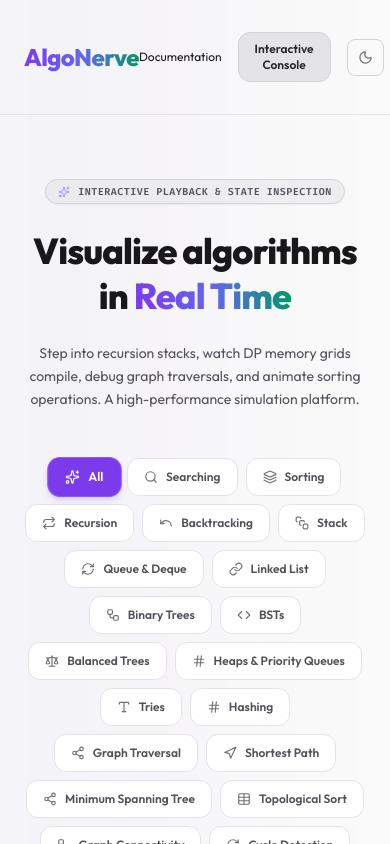
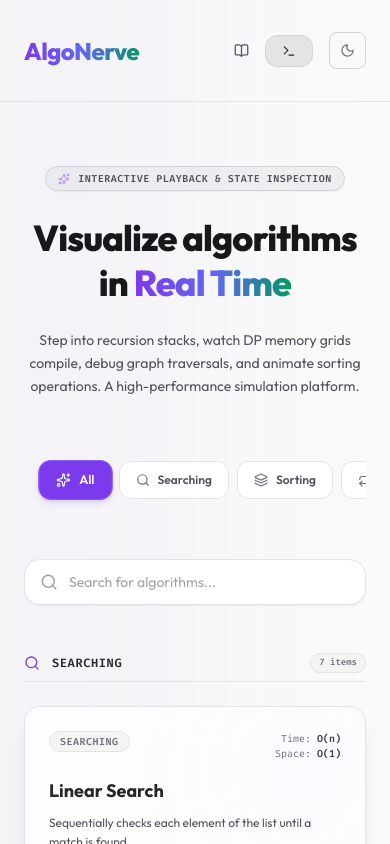
Before and after one commit to ProfessorAuggie/AlgoNerve, a React (Vite) app: page / in a window 390 px wide. Shown: the top 844 px of the page. Built offline with nearby package versions, Linux system fonts and the light colour scheme.

Commit message:
style: optimize layout and SVG scaling for phone/mobile screens

```diff
--- a/src/pages/DocumentationPage.tsx
+++ b/src/pages/DocumentationPage.tsx
@@ -63,9 +63,10 @@
         <div className="flex items-center gap-4">
           <button
             onClick={() => setConsoleOpen(true)}
-            className="bg-zinc-200 hover:bg-zinc-300 dark:bg-zinc-900 dark:hover:bg-zinc-800 border border-zinc-300 dark:border-zinc-800 text-zinc-800 dark:text-zinc-300 font-semibold text-xs py-2 px-4 rounded-xl transition-all duration-300"
+            className="bg-zinc-200 hover:bg-zinc-300 dark:bg-zinc-900 dark:hover:bg-zinc-800 border border-zinc-300 dark:border-zinc-800 text-zinc-800 dark:text-zinc-300 font-semibold text-xs py-2 px-4 rounded-xl transition-all duration-300 flex items-center"
           >
-            Interactive Console
+            <span className="hidden sm:inline">Interactive Console</span>
+            <Terminal size={14} className="sm:hidden" />
           </button>
           <ThemeToggle />
         </div>
--- a/src/pages/HomePage.tsx
+++ b/src/pages/HomePage.tsx
@@ -32,7 +32,9 @@
   Activity,
   Shuffle,
   Brain,
-  Workflow
+  Workflow,
+  Terminal,
+  BookOpen
 } from 'lucide-react';
 import { ThemeToggle } from '../controls/ThemeToggle';
 
@@ -120,15 +122,17 @@
         <div className="flex items-center gap-4">
           <Link
             to="/documentation"
-            className="text-xs text-zinc-555 hover:text-zinc-900 dark:text-zinc-400 dark:hover:text-white transition-colors"
+            className="text-xs text-zinc-600 dark:text-zinc-400 hover:text-zinc-900 dark:hover:text-white transition-colors flex items-center"
           >
-            Documentation
+            <span className="hidden sm:inline">Documentation</span>
+            <BookOpen size={15} className="sm:hidden" />
           </Link>
           <button
             onClick={() => setConsoleOpen(true)}
-            className="bg-zinc-200 hover:bg-zinc-300 dark:bg-zinc-900 dark:hover:bg-zinc-800 border border-zinc-300 dark:border-zinc-800 text-zinc-800 dark:text-zinc-300 font-semibold text-xs py-2 px-4 rounded-xl transition-all duration-300"
+            className="bg-zinc-200 hover:bg-zinc-300 dark:bg-zinc-900 dark:hover:bg-zinc-800 border border-zinc-300 dark:border-zinc-800 text-zinc-800 dark:text-zinc-300 font-semibold text-xs py-2 px-4 rounded-xl transition-all duration-300 flex items-center"
           >
-            Interactive Console
+            <span className="hidden sm:inline">Interactive Console</span>
+            <Terminal size={14} className="sm:hidden" />
           </button>
           <ThemeToggle />
         </div>
@@ -155,7 +159,7 @@
         </p>
 
         {/* Category Filters */}
-        <div className="flex flex-wrap items-center justify-center gap-2 mb-8 max-w-5xl">
+        <div className="w-full flex md:flex-wrap items-center justify-start md:justify-center gap-2 mb-8 overflow-x-auto md:overflow-visible pb-3 md:pb-0 scrollbar-none px-4 md:px-0 max-w-5xl">
           {categories.map((cat) => {
             const Icon = cat.icon;
             const isSelected = activeCategory === cat.key;
--- a/src/pages/VisualizerPage.tsx
+++ b/src/pages/VisualizerPage.tsx
@@ -23,7 +23,7 @@
 import { GraphInput } from '../inputs/GraphInput';
 import { DPInput } from '../inputs/DPInput';
 
-import { ChevronLeft, HelpCircle } from 'lucide-react';
+import { ChevronLeft, HelpCircle, BookOpen, Terminal } from 'lucide-react';
 
 
 export const VisualizerPage: React.FC = () => {
@@ -233,16 +233,18 @@
           </div>
           <Link
             to="/documentation"
-            className="text-xs text-zinc-500 hover:text-zinc-700 dark:text-zinc-400 dark:hover:text-white transition-colors"
+            className="text-xs text-zinc-500 hover:text-zinc-700 dark:text-zinc-400 dark:hover:text-white transition-colors flex items-center"
             title="Open Documentation"
           >
-            Documentation
+            <span className="hidden sm:inline">Documentation</span>
+            <BookOpen size={15} className="sm:hidden" />
           </Link>
           <button
             onClick={() => setConsoleOpen(true)}
-            className="bg-zinc-200 hover:bg-zinc-300 dark:bg-zinc-900 dark:hover:bg-zinc-800 border border-zinc-300 dark:border-zinc-800 text-zinc-800 dark:text-zinc-300 font-semibold text-xs py-1.5 px-3 rounded-lg transition-all duration-300"
+            className="bg-zinc-200 hover:bg-zinc-300 dark:bg-zinc-900 dark:hover:bg-zinc-800 border border-zinc-300 dark:border-zinc-800 text-zinc-800 dark:text-zinc-300 font-semibold text-xs py-1.5 px-3 rounded-lg transition-all duration-300 flex items-center"
           >
-            Interactive Console
+            <span className="hidden sm:inline">Interactive Console</span>
+            <Terminal size={14} className="sm:hidden" />
           </button>
           <HelpCircle size={15} className="text-zinc-500 hover:text-zinc-700 dark:text-zinc-500 dark:hover:text-zinc-300 cursor-pointer transition-colors" />
           <ThemeToggle />
--- a/src/visualizers/GraphView.tsx
+++ b/src/visualizers/GraphView.tsx
@@ -40,7 +40,7 @@
   return (
     <div className="w-full h-full flex flex-col items-center justify-between p-4 bg-white/80 dark:bg-zinc-900/40 rounded-xl border border-zinc-200 dark:border-zinc-800/80 backdrop-blur-sm transition-colors duration-300">
       <div className="relative w-full flex-1 min-h-[350px] flex items-center justify-center overflow-x-auto overflow-y-hidden select-none scrollbar-none">
-        <svg viewBox="0 0 650 300" className="w-full h-full min-w-[550px] max-w-[650px] overflow-visible">
+        <svg viewBox="0 0 650 300" className="w-full h-full max-w-[650px] overflow-visible">
           {/* Arrow markers for directed graphs */}
           <defs>
             <marker
--- a/src/visualizers/TreeView.tsx
+++ b/src/visualizers/TreeView.tsx
@@ -94,7 +94,7 @@
         {nodesList.length === 0 ? (
           <div className="text-zinc-500 font-medium text-sm">Tree is empty. Add values to build a BST.</div>
         ) : (
-          <svg viewBox={`0 0 ${width} ${height}`} className="w-full h-full min-w-[550px] max-w-[650px] overflow-visible">
+          <svg viewBox={`0 0 ${width} ${height}`} className="w-full h-full max-w-[650px] overflow-visible">
             {/* Draw connections */}
             {edgesList.map((edge, idx) => {
               const isSourceCurrent = current === edge.source.id;
```
